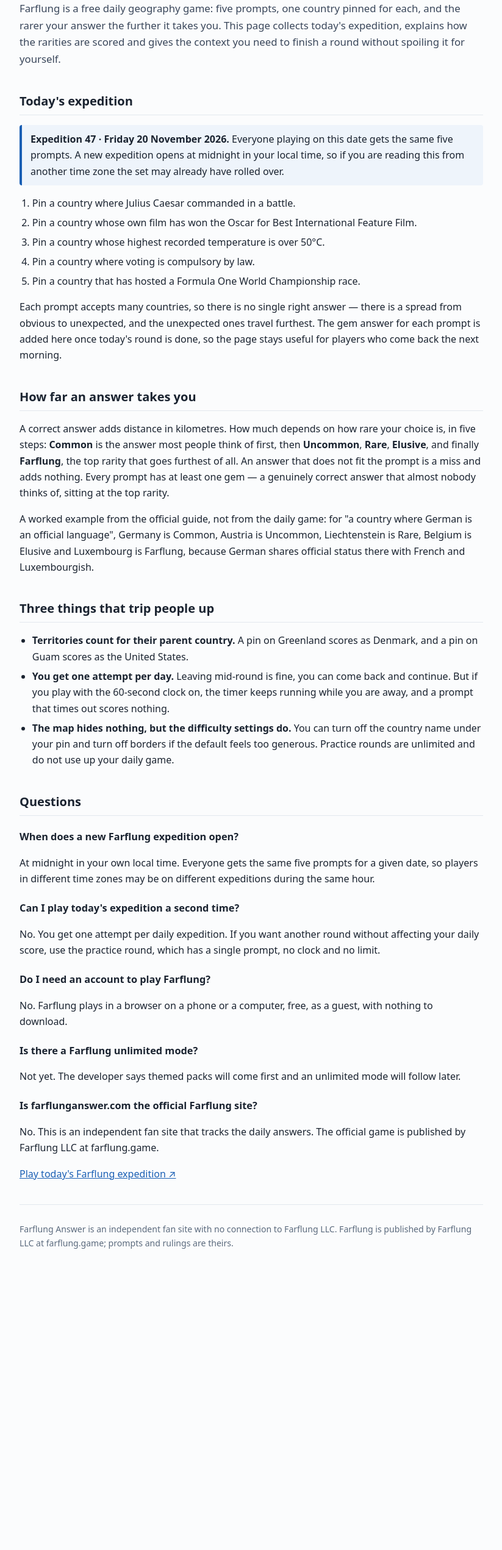
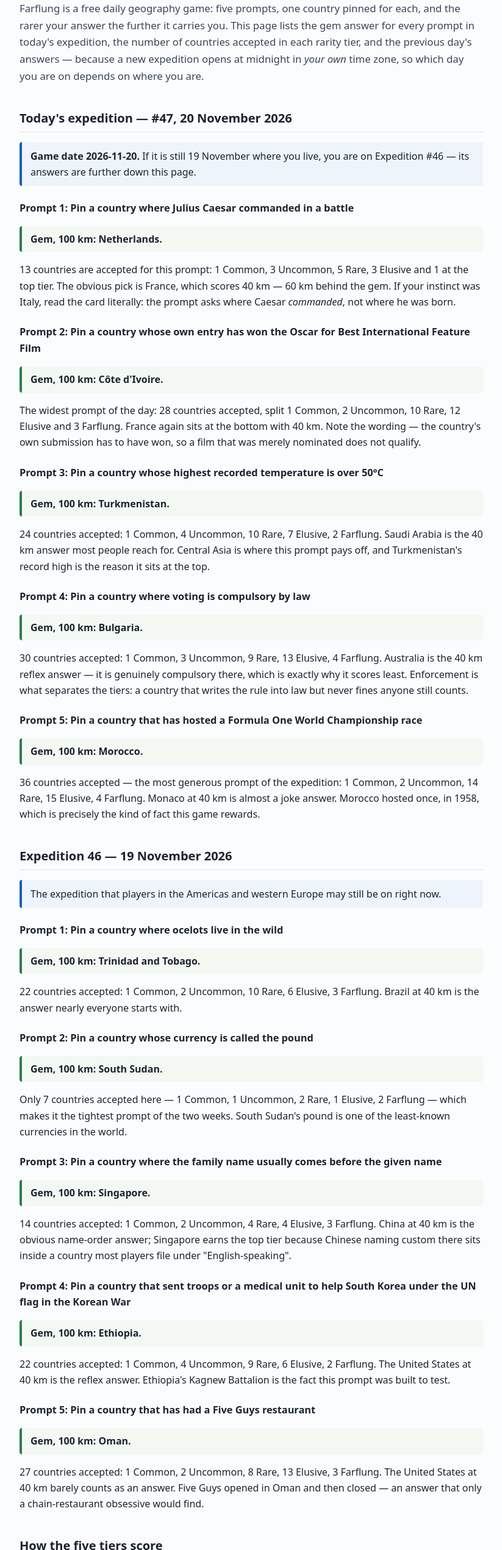
Before and after one commit to random-school-stuff/farflung-site, a plain HTML site: page index.html in a window 1280 px wide. Shown: the part 120-2662 px from the top of the page at 61% size, without its empty margins (228-1051 px from the left). Before the commit the page ends 2244 px from the top, so only its background shows below. Drawn offline with Linux system fonts and the light colour scheme.

Commit message:
Update index.html

```diff
--- a/index.html
+++ b/index.html
@@ -3,76 +3,116 @@
 <head>
 <meta charset="utf-8">
 <meta name="viewport" content="width=device-width, initial-scale=1">
-<title>Farflung Answers Today – Today's Countries &amp; Gem Hints</title>
-<meta name="description" content="Farflung answers today: today's five prompts, the gem answer for each one and how the rarity tiers work, so your pins always reach camp.">
+<title>Farflung Answers Today (#47) – Countries &amp; Gem Pins</title>
+<meta name="description" content="Farflung answers for Expedition #47, 20 November 2026: the gem country for all five prompts, the rarity split and the previous expedition's answers.">
 <link rel="canonical" href="https://www.farflunganswer.com/">
 <style>
 body{font-family:system-ui,-apple-system,"Segoe UI",sans-serif;line-height:1.65;color:#1a2330;max-width:760px;margin:0 auto;padding:24px 20px 60px;background:#fbfcfd}
 a{color:#1a5fb4}
 h1{font-size:2rem;line-height:1.25;margin:.4em 0 .3em}
 h2{font-size:1.25rem;margin:1.9em 0 .5em;border-bottom:1px solid #e3e8ee;padding-bottom:.3em}
-h3{font-size:1.02rem;margin:1.3em 0 .3em}
-ol,ul{padding-left:1.3em}
-li{margin:.35em 0}
+h3{font-size:1.02rem;margin:1.4em 0 .3em}
+ol,ul{padding-left:1.3em} li{margin:.35em 0}
 .lead{font-size:1.05rem;color:#39465a}
-.date{background:#eef4fb;border-left:4px solid #1a5fb4;padding:10px 14px;border-radius:4px}
+.date{background:#eef4fb;border-left:4px solid #1a5fb4;padding:10px 14px;border-radius:4px;margin:1em 0}
+.gem{background:#f3f8f3;border-left:4px solid #2f7d4f;padding:8px 14px;border-radius:4px}
+.note{font-size:.9rem;color:#5b6a7d}
 footer{margin-top:2.6em;padding-top:1em;border-top:1px solid #e3e8ee;font-size:.88rem;color:#5b6a7d}
 </style>
 </head>
 <body>
 <header><strong>Farflung Answer</strong> — daily answers and hints</header>
 <main>
-<h1>Farflung Answers Today</h1>
-<p class="lead">Farflung is a free daily geography game: five prompts, one country pinned for each, and the rarer your answer the further it takes you. This page collects today's expedition, explains how the rarities are scored and gives the context you need to finish a round without spoiling it for yourself.</p>
+<h1>Farflung Answers Today: Expedition 47</h1>
+<p class="lead">Farflung is a free daily geography game: five prompts, one country pinned for each, and the rarer your answer the further it carries you. This page lists the gem answer for every prompt in today's expedition, the number of countries accepted in each rarity tier, and the previous day's answers — because a new expedition opens at midnight in <em>your own</em> time zone, so which day you are on depends on where you are.</p>
 
-<h2>Today's expedition</h2>
-<p class="date"><strong>Expedition 47 · Friday 20 November 2026.</strong> Everyone playing on this date gets the same five prompts. A new expedition opens at midnight in your local time, so if you are reading this from another time zone the set may already have rolled over.</p>
-<ol>
-<li>Pin a country where Julius Caesar commanded in a battle.</li>
-<li>Pin a country whose own film has won the Oscar for Best International Feature Film.</li>
-<li>Pin a country whose highest recorded temperature is over 50°C.</li>
-<li>Pin a country where voting is compulsory by law.</li>
-<li>Pin a country that has hosted a Formula One World Championship race.</li>
-</ol>
-<p>Each prompt accepts many countries, so there is no single right answer — there is a spread from obvious to unexpected, and the unexpected ones travel furthest. The gem answer for each prompt is added here once today's round is done, so the page stays useful for players who come back the next morning.</p>
+<h2>Today's expedition — #47, 20 November 2026</h2>
+<p class="date"><strong>Game date 2026-11-20.</strong> If it is still 19 November where you live, you are on Expedition #46 — its answers are further down this page.</p>
 
-<h2>How far an answer takes you</h2>
-<p>A correct answer adds distance in kilometres. How much depends on how rare your choice is, in five steps: <strong>Common</strong> is the answer most people think of first, then <strong>Uncommon</strong>, <strong>Rare</strong>, <strong>Elusive</strong>, and finally <strong>Farflung</strong>, the top rarity that goes furthest of all. An answer that does not fit the prompt is a miss and adds nothing. Every prompt has at least one gem — a genuinely correct answer that almost nobody thinks of, sitting at the top rarity.</p>
-<p>A worked example from the official guide, not from the daily game: for "a country where German is an official language", Germany is Common, Austria is Uncommon, Liechtenstein is Rare, Belgium is Elusive and Luxembourg is Farflung, because German shares official status there with French and Luxembourgish.</p>
+<h3>Prompt 1: Pin a country where Julius Caesar commanded in a battle</h3>
+<p class="gem"><strong>Gem, 100 km: Netherlands.</strong></p>
+<p>13 countries are accepted for this prompt: 1 Common, 3 Uncommon, 5 Rare, 3 Elusive and 1 at the top tier. The obvious pick is France, which scores 40 km — 60 km behind the gem. If your instinct was Italy, read the card literally: the prompt asks where Caesar <em>commanded</em>, not where he was born.</p>
+
+<h3>Prompt 2: Pin a country whose own entry has won the Oscar for Best International Feature Film</h3>
+<p class="gem"><strong>Gem, 100 km: Côte d'Ivoire.</strong></p>
+<p>The widest prompt of the day: 28 countries accepted, split 1 Common, 2 Uncommon, 10 Rare, 12 Elusive and 3 Farflung. France again sits at the bottom with 40 km. Note the wording — the country's own submission has to have won, so a film that was merely nominated does not qualify.</p>
+
+<h3>Prompt 3: Pin a country whose highest recorded temperature is over 50°C</h3>
+<p class="gem"><strong>Gem, 100 km: Turkmenistan.</strong></p>
+<p>24 countries accepted: 1 Common, 4 Uncommon, 10 Rare, 7 Elusive, 2 Farflung. Saudi Arabia is the 40 km answer most people reach for. Central Asia is where this prompt pays off, and Turkmenistan's record high is the reason it sits at the top.</p>
+
+<h3>Prompt 4: Pin a country where voting is compulsory by law</h3>
+<p class="gem"><strong>Gem, 100 km: Bulgaria.</strong></p>
+<p>30 countries accepted: 1 Common, 3 Uncommon, 9 Rare, 13 Elusive, 4 Farflung. Australia is the 40 km reflex answer — it is genuinely compulsory there, which is exactly why it scores least. Enforcement is what separates the tiers: a country that writes the rule into law but never fines anyone still counts.</p>
+
+<h3>Prompt 5: Pin a country that has hosted a Formula One World Championship race</h3>
+<p class="gem"><strong>Gem, 100 km: Morocco.</strong></p>
+<p>36 countries accepted — the most generous prompt of the expedition: 1 Common, 2 Uncommon, 14 Rare, 15 Elusive, 4 Farflung. Monaco at 40 km is almost a joke answer. Morocco hosted once, in 1958, which is precisely the kind of fact this game rewards.</p>
+
+<h2>Expedition 46 — 19 November 2026</h2>
+<p class="date">The expedition that players in the Americas and western Europe may still be on right now.</p>
+
+<h3>Prompt 1: Pin a country where ocelots live in the wild</h3>
+<p class="gem"><strong>Gem, 100 km: Trinidad and Tobago.</strong></p>
+<p>22 countries accepted: 1 Common, 2 Uncommon, 10 Rare, 6 Elusive, 3 Farflung. Brazil at 40 km is the answer nearly everyone starts with.</p>
+
+<h3>Prompt 2: Pin a country whose currency is called the pound</h3>
+<p class="gem"><strong>Gem, 100 km: South Sudan.</strong></p>
+<p>Only 7 countries accepted here — 1 Common, 1 Uncommon, 2 Rare, 1 Elusive, 2 Farflung — which makes it the tightest prompt of the two weeks. South Sudan's pound is one of the least-known currencies in the world.</p>
+
+<h3>Prompt 3: Pin a country where the family name usually comes before the given name</h3>
+<p class="gem"><strong>Gem, 100 km: Singapore.</strong></p>
+<p>14 countries accepted: 1 Common, 2 Uncommon, 4 Rare, 4 Elusive, 3 Farflung. China at 40 km is the obvious name-order answer; Singapore earns the top tier because Chinese naming custom there sits inside a country most players file under "English-speaking".</p>
+
+<h3>Prompt 4: Pin a country that sent troops or a medical unit to help South Korea under the UN flag in the Korean War</h3>
+<p class="gem"><strong>Gem, 100 km: Ethiopia.</strong></p>
+<p>22 countries accepted: 1 Common, 4 Uncommon, 9 Rare, 6 Elusive, 2 Farflung. The United States at 40 km is the reflex answer. Ethiopia's Kagnew Battalion is the fact this prompt was built to test.</p>
+
+<h3>Prompt 5: Pin a country that has had a Five Guys restaurant</h3>
+<p class="gem"><strong>Gem, 100 km: Oman.</strong></p>
+<p>27 countries accepted: 1 Common, 2 Uncommon, 8 Rare, 13 Elusive, 3 Farflung. The United States at 40 km barely counts as an answer. Five Guys opened in Oman and then closed — an answer that only a chain-restaurant obsessive would find.</p>
+
+<h2>How the five tiers score</h2>
+<p>A correct pin adds kilometres, and how many depends on how rare your country is. The tiers run <strong>Common 40 km, Uncommon 55 km, Rare 70 km, Elusive 85 km and Farflung 100 km</strong>, so a perfect five-gem expedition is 500 km. A pin that does not fit the prompt scores zero. These figures come from the stored daily expedition record; the official how-to-play page names the five tiers but does not publish the kilometre values.</p>
+<p>The tiers are judged per prompt, not per country — the same country can be Farflung on one card and Common on another. So there is no list of "rare countries" to memorise. The only way to score well is to read each card literally and pick the country that fits it in the least expected way.</p>
+<p>Official example, not from the daily game: for "a country where German is an official language", Germany is Common, Austria Uncommon, Liechtenstein Rare, Belgium Elusive and Luxembourg Farflung, because German is co-official there alongside French and Luxembourgish.</p>
 
 <h2>Three things that trip people up</h2>
 <ul>
-<li><strong>Territories count for their parent country.</strong> A pin on Greenland scores as Denmark, and a pin on Guam scores as the United States.</li>
-<li><strong>You get one attempt per day.</strong> Leaving mid-round is fine, you can come back and continue. But if you play with the 60-second clock on, the timer keeps running while you are away, and a prompt that times out scores nothing.</li>
-<li><strong>The map hides nothing, but the difficulty settings do.</strong> You can turn off the country name under your pin and turn off borders if the default feels too generous. Practice rounds are unlimited and do not use up your daily game.</li>
+<li><strong>Territories count for their parent country.</strong> Greenland scores as Denmark, Guam scores as the United States. Pinning an overseas territory is not a shortcut to a rare answer.</li>
+<li><strong>One attempt per expedition.</strong> Leaving mid-round is allowed and you can come back, but with the 60-second clock on, the timer keeps running while you are away and a timed-out prompt scores nothing.</li>
+<li><strong>197 countries are in play</strong> — 193 UN members plus Vatican City, Palestine, Kosovo and Taiwan. Every prompt has at least one gem sitting at the top tier.</li>
 </ul>
 
 <h2>Questions</h2>
+<h3>What are today's Farflung answers?</h3>
+<p>Expedition #47 on 20 November 2026 has Netherlands, Côte d'Ivoire, Turkmenistan, Bulgaria and Morocco as its selected 100 km gems, in prompt order. The full accepted list stays inside the game; these are the top-tier picks for each card.</p>
 <h3>When does a new Farflung expedition open?</h3>
-<p>At midnight in your own local time. Everyone gets the same five prompts for a given date, so players in different time zones may be on different expeditions during the same hour.</p>
+<p>At midnight in your own local time. Everyone gets the same five prompts for a given date, so two players in different time zones can be on different expedition numbers at the same moment — which is why this page keeps the previous day up as well.</p>
 <h3>Can I play today's expedition a second time?</h3>
-<p>No. You get one attempt per daily expedition. If you want another round without affecting your daily score, use the practice round, which has a single prompt, no clock and no limit.</p>
+<p>No. One attempt per daily expedition. Practice mode gives you a single repeated prompt with no clock, so you can learn the map controls without touching your daily score.</p>
 <h3>Do I need an account to play Farflung?</h3>
-<p>No. Farflung plays in a browser on a phone or a computer, free, as a guest, with nothing to download.</p>
+<p>No. Farflung runs free in a browser on a phone or a computer, as a guest, with nothing to download.</p>
 <h3>Is there a Farflung unlimited mode?</h3>
-<p>Not yet. The developer says themed packs will come first and an unlimited mode will follow later.</p>
+<p>Not on the official game. The developer's FAQ says themed packs come first and an unlimited mode follows later. You can replay the past week from the in-game menu.</p>
 <h3>Is farflunganswer.com the official Farflung site?</h3>
-<p>No. This is an independent fan site that tracks the daily answers. The official game is published by Farflung LLC at farflung.game.</p>
+<p>No. This is an independent fan site tracking the daily answers. The official game is published by Farflung LLC at farflung.game.</p>
 
 <p><a href="https://farflung.game/">Play today's Farflung expedition ↗</a></p>
 </main>
 <footer>
-<p>Farflung Answer is an independent fan site with no connection to Farflung LLC. Farflung is published by Farflung LLC at farflung.game; prompts and rulings are theirs.</p>
+<p>Farflung Answer is an independent fan site with no connection to Farflung LLC. Farflung is published by Farflung LLC at farflung.game; prompts, tiers and rulings are theirs. Tier kilometre values are taken from the stored daily expedition record.</p>
 </footer>
 <script type="application/ld+json">
 {
   "@context": "https://schema.org",
   "@type": "FAQPage",
   "mainEntity": [
-    {"@type":"Question","name":"When does a new Farflung expedition open?","acceptedAnswer":{"@type":"Answer","text":"At midnight in your own local time. Everyone gets the same five prompts for a given date, so players in different time zones may be on different expeditions during the same hour."}},
-    {"@type":"Question","name":"Can I play today's expedition a second time?","acceptedAnswer":{"@type":"Answer","text":"No. You get one attempt per daily expedition. For another round without affecting your daily score, use the practice round, which has a single prompt, no clock and no limit."}},
-    {"@type":"Question","name":"Do I need an account to play Farflung?","acceptedAnswer":{"@type":"Answer","text":"No. Farflung plays in a browser on a phone or a computer, free, as a guest, with nothing to download."}},
-    {"@type":"Question","name":"Is there a Farflung unlimited mode?","acceptedAnswer":{"@type":"Answer","text":"Not yet. Themed packs will come first and an unlimited mode will follow later."}}
+    {"@type":"Question","name":"What are today's Farflung answers?","acceptedAnswer":{"@type":"Answer","text":"Expedition #47 on 20 November 2026 has Netherlands, Côte d'Ivoire, Turkmenistan, Bulgaria and Morocco as its selected 100 km gems, in prompt order."}},
+    {"@type":"Question","name":"When does a new Farflung expedition open?","acceptedAnswer":{"@type":"Answer","text":"At midnight in your own local time. Everyone gets the same five prompts for a given date, so two players in different time zones can be on different expedition numbers at the same moment."}},
+    {"@type":"Question","name":"Can I play today's expedition a second time?","acceptedAnswer":{"@type":"Answer","text":"No. One attempt per daily expedition. Practice mode gives you a single repeated prompt with no clock and does not affect your daily score."}},
+    {"@type":"Question","name":"Do I need an account to play Farflung?","acceptedAnswer":{"@type":"Answer","text":"No. Farflung runs free in a browser on a phone or a computer, as a guest, with nothing to download."}},
+    {"@type":"Question","name":"Is there a Farflung unlimited mode?","acceptedAnswer":{"@type":"Answer","text":"Not on the official game. Themed packs come first and an unlimited mode follows later. The past week can be replayed from the in-game menu."}}
   ]
 }
 </script>
```
